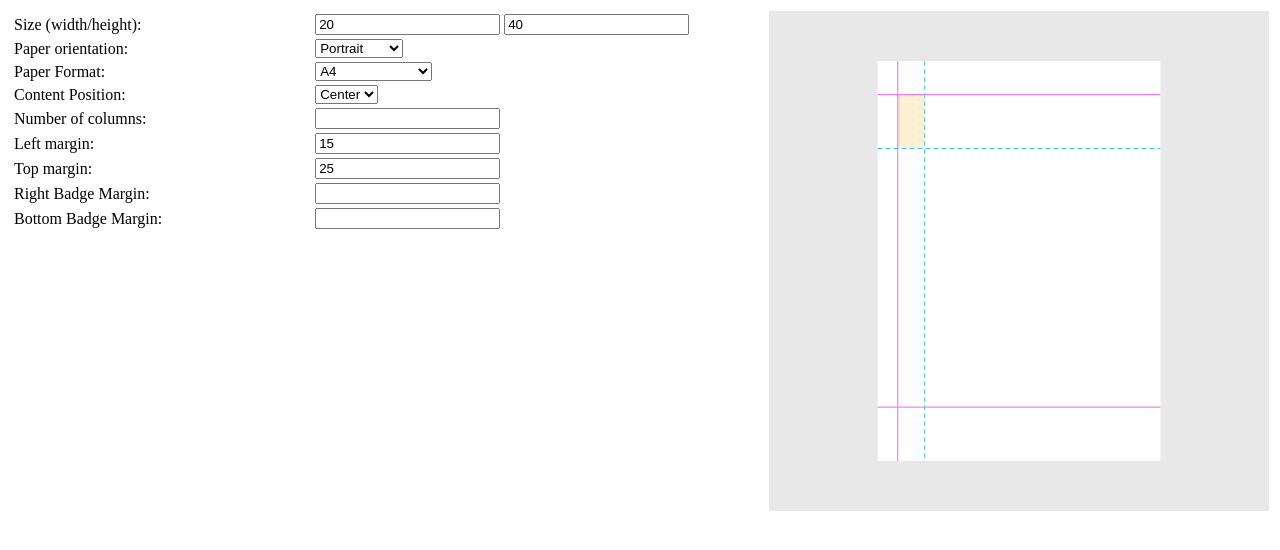
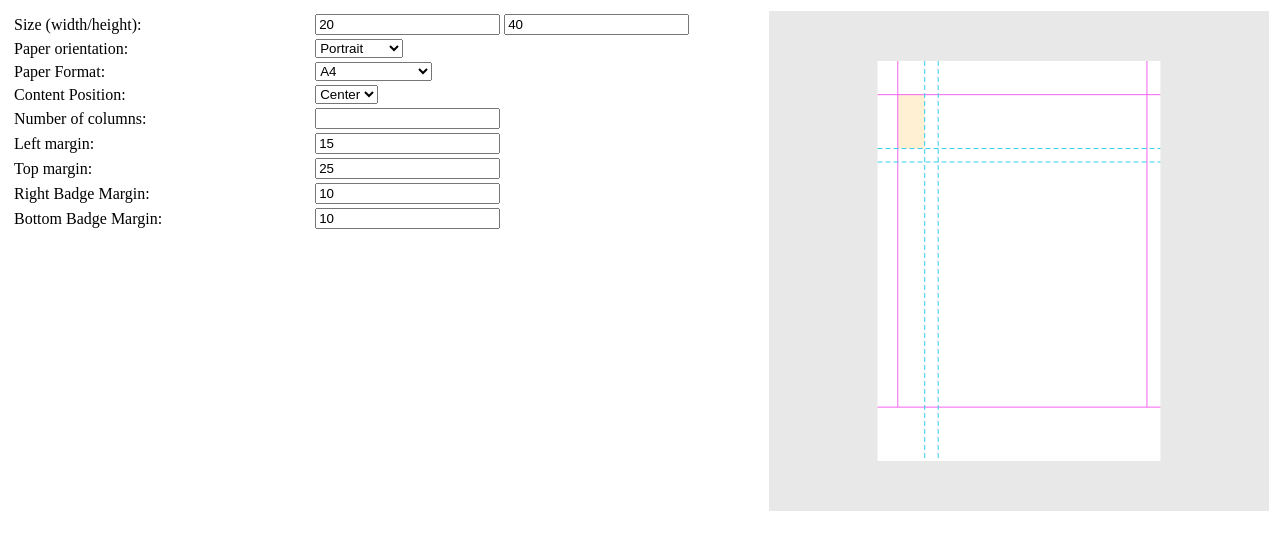
Before and after one commit to it7-solutions/it7badgeLivePreview, a website built with webpack: page src/index.html in a window 1280 px wide. Built offline with nearby package versions, Linux system fonts and the light colour scheme.

Commit message:
draw rulers to show badgeRightMargin, badgeBottomMargin, draw right border limit

```diff
--- a/src/draw.ts
+++ b/src/draw.ts
@@ -53,8 +53,18 @@ export class Draw {
             0 + this.dataToDraw.badge.leftMargin,
             0,
             0 + this.dataToDraw.badge.leftMargin,
-            this.dataToDraw.paperSizeToAdapt.height / this.dataToDraw.paperSizeToAdapt.k,
+            this.dataToDraw.paperSizeToAdapt.height / this.dataToDraw.paperSizeToAdapt.k - this.dataToDraw.canvasOptions.borders.marginBottomToPrint,
             this.dataToDraw.canvasOptions.borders.left,
+            [0, 0]
+        );
+
+        // drawRightBorder
+        this.drawBorder(
+            this.dataToDraw.paperSizeToAdapt.width / this.dataToDraw.paperSizeToAdapt.k - this.dataToDraw.canvasOptions.borders.marginRightToPrint,
+            0,
+            this.dataToDraw.paperSizeToAdapt.width / this.dataToDraw.paperSizeToAdapt.k - this.dataToDraw.canvasOptions.borders.marginRightToPrint,
+            this.dataToDraw.paperSizeToAdapt.height / this.dataToDraw.paperSizeToAdapt.k - this.dataToDraw.canvasOptions.borders.marginBottomToPrint,
+            this.dataToDraw.canvasOptions.borders.right,
             [0, 0]
         );
 
@@ -85,6 +95,26 @@ export class Draw {
             this.dataToDraw.badge.topMargin + this.dataToDraw.badge.height,
             this.dataToDraw.paperSizeToAdapt.width / this.dataToDraw.paperSizeToAdapt.k,
             this.dataToDraw.badge.topMargin + this.dataToDraw.badge.height,
+            this.dataToDraw.canvasOptions.borders.rulers,
+            [5, 3]
+        );
+
+        // drawRightBorderMargin
+        this.drawBorder(
+            this.dataToDraw.badge.leftMargin + this.dataToDraw.badge.width + this.dataToDraw.badge.rightBadgeMargin,
+            0,
+            this.dataToDraw.badge.leftMargin + this.dataToDraw.badge.width + this.dataToDraw.badge.rightBadgeMargin,
+            this.dataToDraw.paperSizeToAdapt.height / this.dataToDraw.paperSizeToAdapt.k,
+            this.dataToDraw.canvasOptions.borders.rulers,
+            [5, 3]
+        );
+
+        // drawBottomBorderMargin
+        this.drawBorder(
+            0,
+            this.dataToDraw.badge.topMargin + this.dataToDraw.badge.height + this.dataToDraw.badge.bottomBadgeMargin,
+            this.dataToDraw.paperSizeToAdapt.width / this.dataToDraw.paperSizeToAdapt.k,
+            this.dataToDraw.badge.topMargin + this.dataToDraw.badge.height + this.dataToDraw.badge.bottomBadgeMargin,
             this.dataToDraw.canvasOptions.borders.rulers,
             [5, 3]
         );
--- a/src/index.html
+++ b/src/index.html
@@ -69,13 +69,13 @@
         <tr>
           <td>Right Badge Margin:</td>
           <td>
-            <input type="text" name="right_b_margin">
+            <input type="number" name="right_b_margin" value="10">
           </td>
         </tr>
         <tr>
           <td>Bottom Badge Margin:</td>
           <td>
-            <input type="text" name="bottom_b_margin">
+            <input type="number" name="bottom_b_margin" value="10">
           </td>
         </tr>
       </table>
@@ -107,8 +107,10 @@
         top: '#f463ef',
         left: '#f463ef',
         bottom: '#f463ef',
+        right: '#f463ef',
         rulers: '#38cbea',
-        marginBottomToPrint: 40
+        marginBottomToPrint: 40,
+        marginRightToPrint: 10
       }
     },
     width: 200,
```
